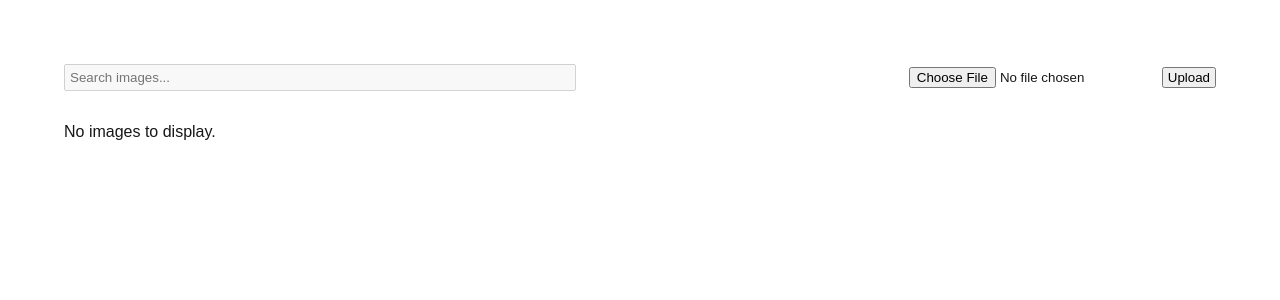
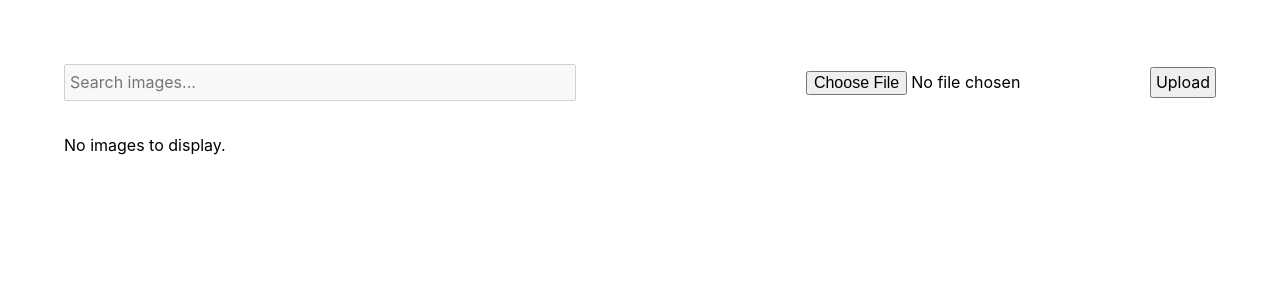
Before and after one commit to luuxe/next-image-gallery, a Next.js app: page / in a window 1280 px wide. Shown: the top 300 px of the page. Built offline with nearby package versions, Linux system fonts and the light colour scheme.

Commit message:
install mantine

```diff
--- a/package.json
+++ b/package.json
@@ -11,6 +11,8 @@
     "test": "jest"
   },
   "dependencies": {
+    "@mantine/core": "^8.2.7",
+    "@mantine/hooks": "^8.2.7",
     "next": "15.5.0",
     "react": "19.1.0",
     "react-dom": "19.1.0"
@@ -28,6 +30,9 @@
     "eslint-config-next": "15.5.0",
     "jest": "^30.0.5",
     "jest-environment-jsdom": "^30.0.5",
+    "postcss": "^8.5.6",
+    "postcss-preset-mantine": "^1.18.0",
+    "postcss-simple-vars": "^7.0.1",
     "ts-node": "^10.9.2",
     "typescript": "^5"
   }
--- /dev/null
+++ b/postcss.config.mjs
@@ -0,0 +1,16 @@
+const config = {
+    plugins: {
+    'postcss-preset-mantine': {},
+    'postcss-simple-vars': {
+        variables: {
+            'mantine-breakpoint-xs': '36em',
+            'mantine-breakpoint-sm': '48em',
+            'mantine-breakpoint-md': '62em',
+            'mantine-breakpoint-lg': '75em',
+            'mantine-breakpoint-xl': '88em',
+        },
+    },
+}
+}
+
+export default config;
--- a/src/app/layout.tsx
+++ b/src/app/layout.tsx
@@ -1,4 +1,10 @@
 import "./globals.css";
+import "@mantine/core/styles.css";
+import {
+  ColorSchemeScript,
+  MantineProvider,
+  mantineHtmlProps,
+} from "@mantine/core";
 
 export default function RootLayout({
   children,
@@ -6,8 +12,13 @@ export default function RootLayout({
   children: React.ReactNode;
 }>) {
   return (
-    <html lang="en">
-      <body>{children}</body>
+    <html lang="en" {...mantineHtmlProps}>
+      <head>
+        <ColorSchemeScript />
+      </head>
+      <body>
+        <MantineProvider>{children}</MantineProvider>
+      </body>
     </html>
   );
 }
```
Also changed, not shown: 1 other file (tests, documents, lock files or other folders).
